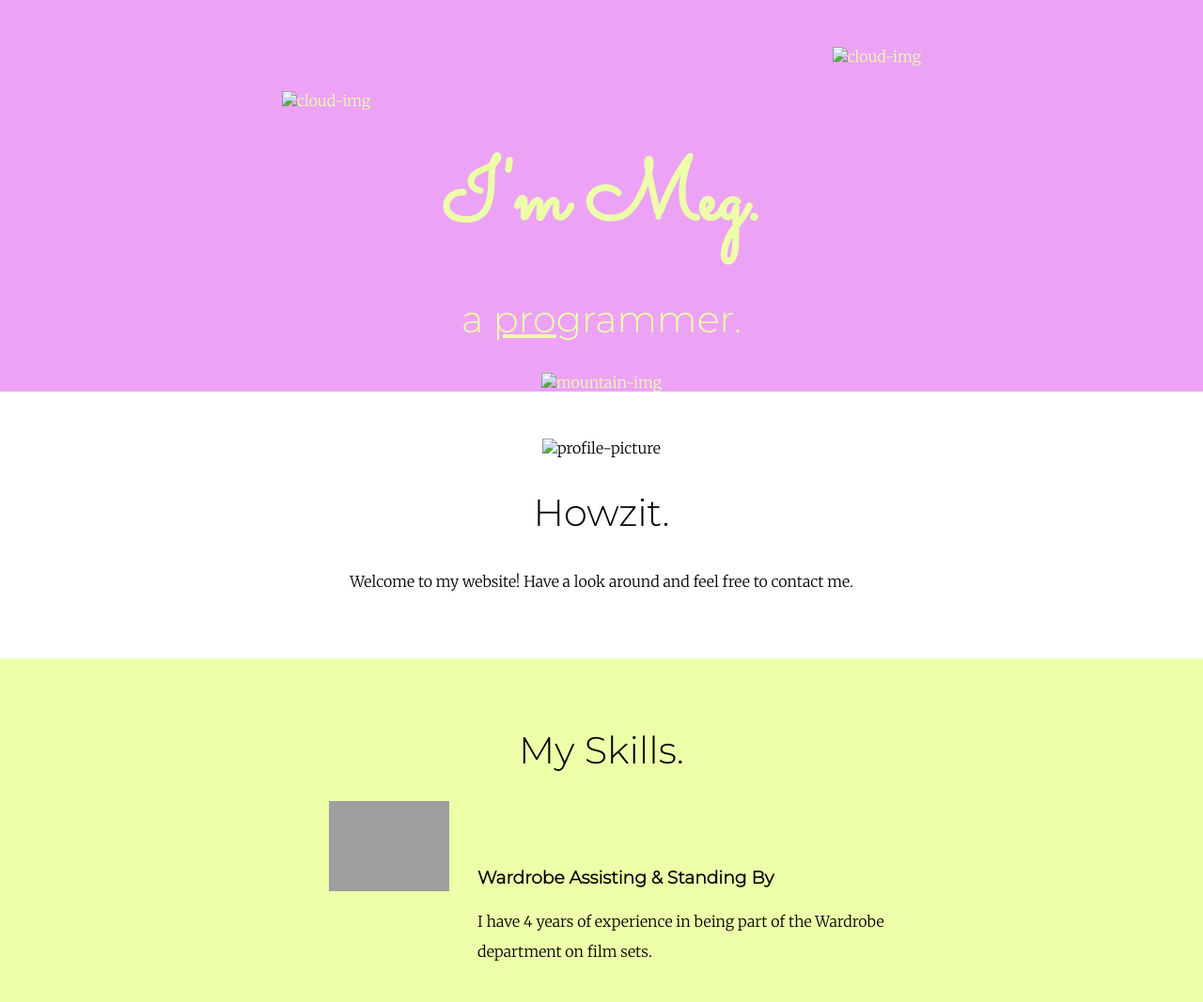
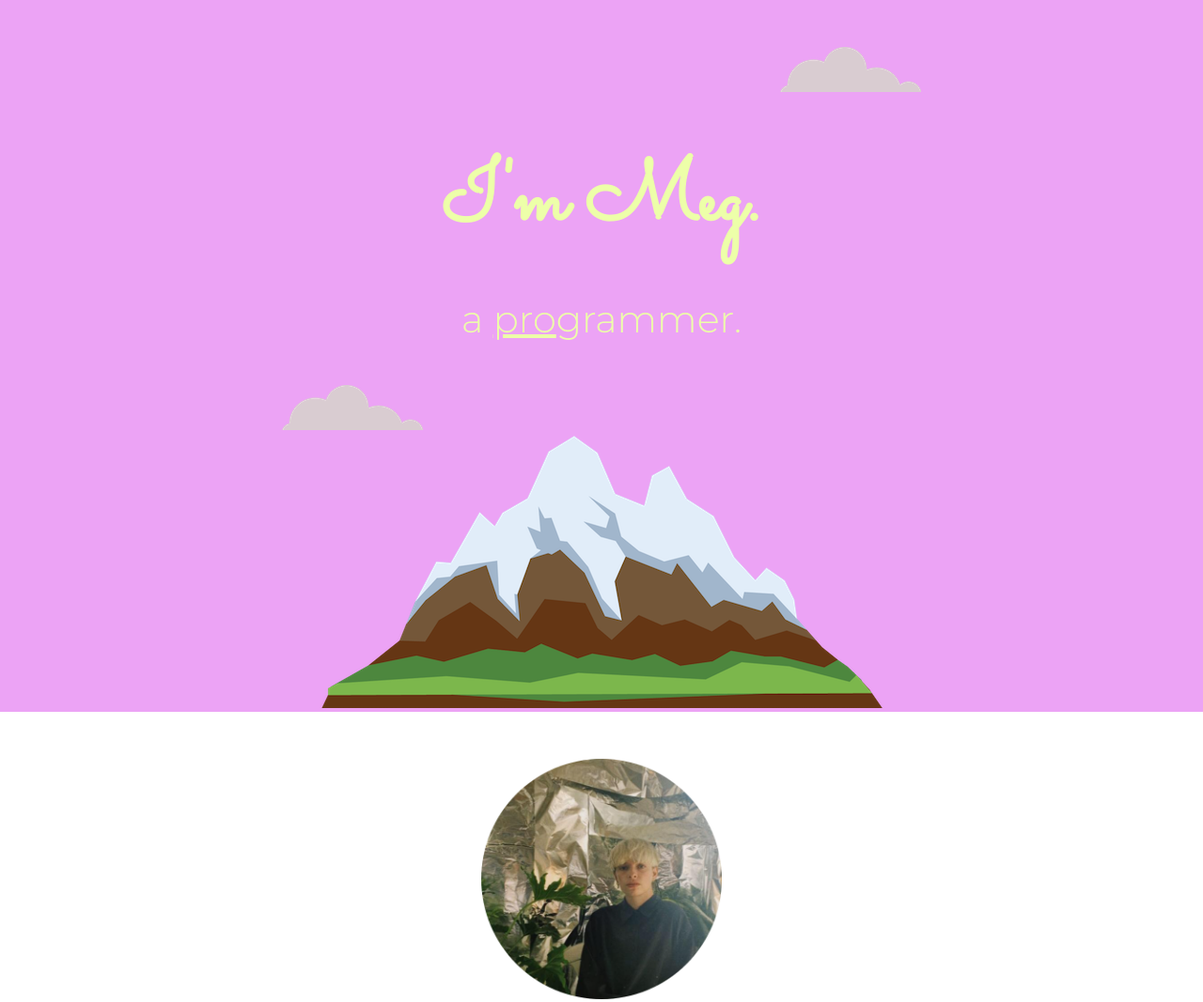
Before and after one commit to meganjstreet/personal-site, a plain HTML site: page index.html in a window 1280 px wide. Shown: the top 1067 px of the page at 94% size. Drawn offline with Linux system fonts and the light colour scheme; files that its build step writes are made by us from their sources; grey boxes are pictures that could not be loaded.

Commit message:
Update index.html

```diff
--- a/index.html
+++ b/index.html
@@ -3,23 +3,23 @@
   <head>
     <meta charset="utf-8">
     <title>Megan Street</title>
-    <link rel="stylesheet" href="css/styles.css">
+    <link rel="stylesheet" href="styles.css">
     <link rel="icon" href="favicon.ico">
     <link rel="preconnect" href="https://fonts.gstatic.com">
     <link href="https://fonts.googleapis.com/css2?family=Merriweather:wght@300&family=Montserrat:wght@200;300&family=Sacramento&display=swap" rel="stylesheet">
   </head>
   <body>
     <div class="top-container">
-      <img class="top-cloud" src="images/cloud.png" alt="cloud-img">
+      <img class="top-cloud" src="cloud.png" alt="cloud-img">
       <h1>I'm Meg.</h1>
       <p><h2>a <span class="pro">pro</span>grammer.</h2></p>
-      <img class="bottom-cloud" src="images/cloud.png" alt="cloud-img">
-      <img src="images/mountain.png" alt="mountain-img">
+      <img class="bottom-cloud" src="cloud.png" alt="cloud-img">
+      <img src="mountain.png" alt="mountain-img">
 
     </div>
     <div class="middle-container">
     <div class="profile">
-      <img class="profile-pic" src="images/circle-cropped.png" alt="profile-picture">
+      <img class="profile-pic" src="circle-cropped.png" alt="profile-picture">
       <h2>Howzit.</h2>
       <p>Welcome to my website! Have a look around and feel free to contact me.</p>
     </div>
```
